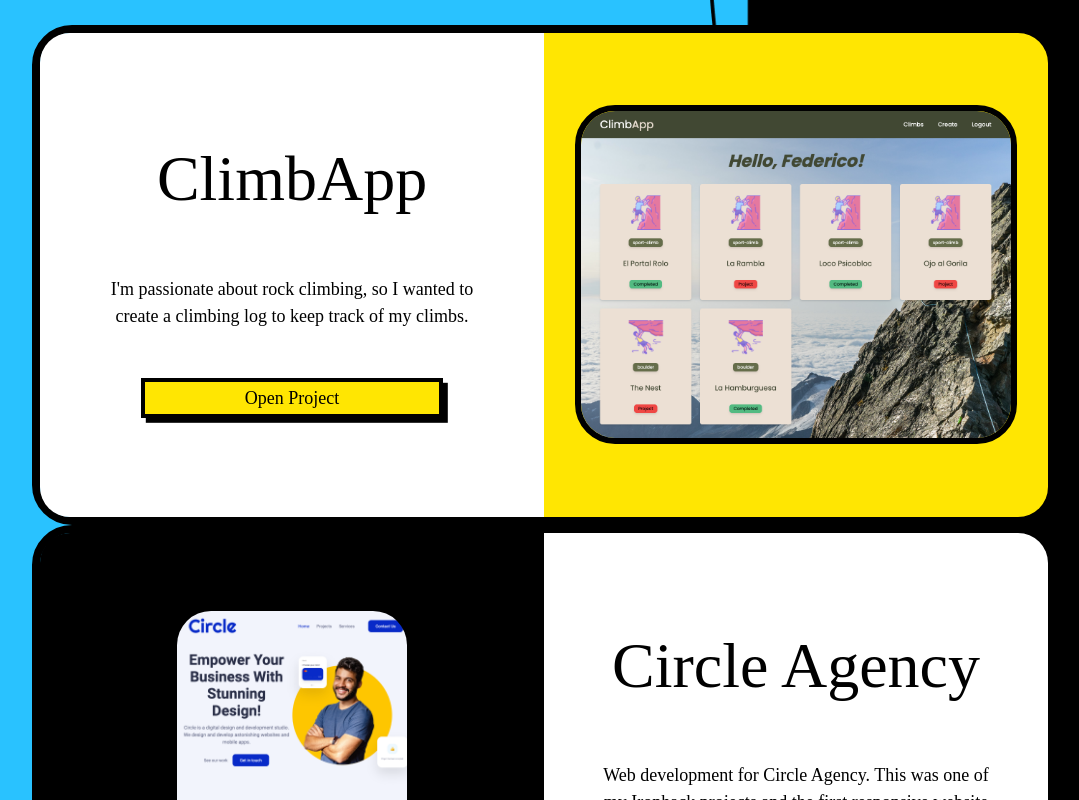
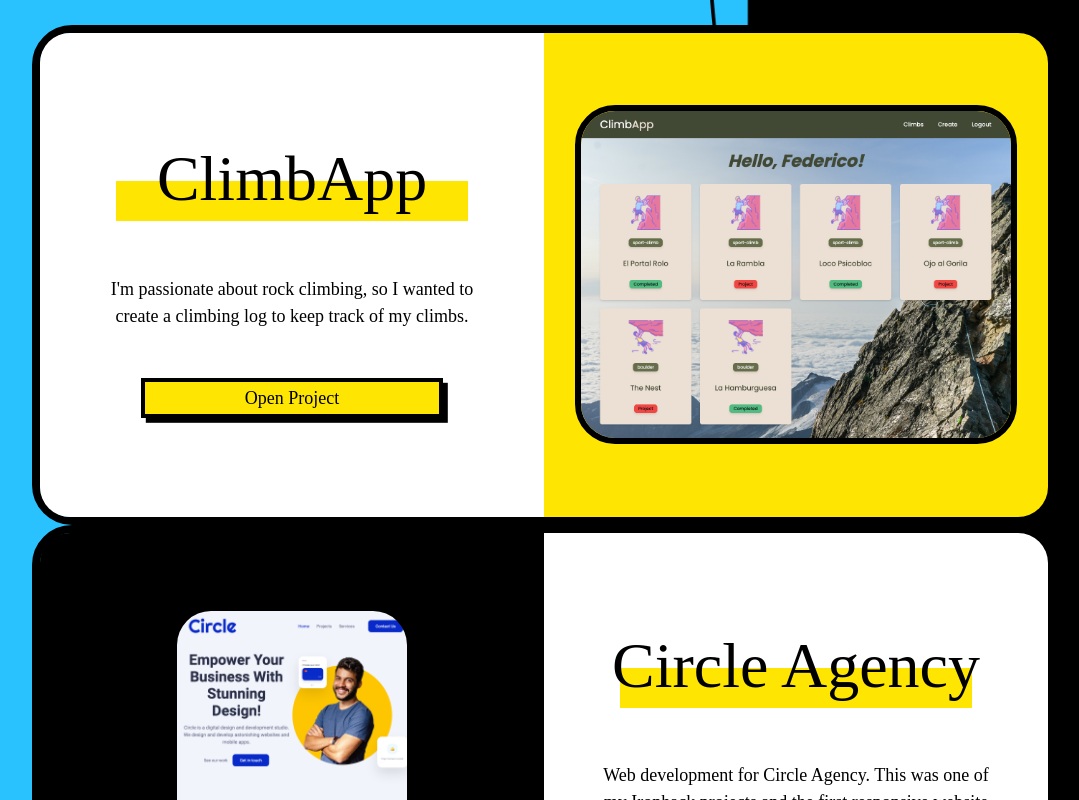
Before and after one commit to FedericoVelez25/Life_Portfolio, a Vue app in the folder bigportfolio/: page /#/ in a window 1280 px wide. Shown: the part 3540-4340 px from the top of the page, without its empty margins (96-1175 px from the left). Built offline with nearby package versions, Linux system fonts and the light colour scheme.

Commit message:
yellow underline added in projects and contact

```diff
--- a/bigportfolio/src/components/pieces/ProjCard.vue
+++ b/bigportfolio/src/components/pieces/ProjCard.vue
@@ -2,7 +2,10 @@
   <div class="containerFlex">
     <div :class="isEven ? 'blackCard' : 'yellowCard'">
       <div :class="isEven ? 'textSideBlack' : 'textSideYellow'">
-        <h2>{{ title }}</h2>
+        <div class="underlineText">
+          <h2>{{ title }}</h2>
+          <div class="underline"></div>
+        </div>
         <p>
           {{ description }}
         </p>
@@ -102,6 +105,25 @@ h2 {
   font-size: 64px;
   padding-left: 2.5%;
   padding-right: 2.5%;
+  z-index: 20;
+}
+
+.underlineText {
+  display: flex;
+  flex-direction: column;
+  align-self: center;
+  position: relative;
+  width: 100%;
+}
+
+.underline {
+  width: 70%;
+  height: 40px;
+  background-color: #ffe602;
+  align-self: center;
+  position: absolute;
+  top: 50px;
+  z-index: 2;
 }
 
 p {
--- a/bigportfolio/src/components/sections/Contact.vue
+++ b/bigportfolio/src/components/sections/Contact.vue
@@ -1,7 +1,10 @@
 <template>
   <article class="contactSctn">
     <section class="textContainer">
-      <h2>Let's Talk!</h2>
+      <div class="underlineText">
+        <h2>Let's Talk!</h2>
+        <div class="underline"></div>
+      </div>
       <p>federico.velezferro@gmail.com</p>
     </section>
     <form class="contactForm" action="submit">
@@ -43,6 +46,21 @@ export default {
 .textContainer {
   display: flex;
   flex-direction: column;
+}
+.underlineText {
+  display: flex;
+  flex-direction: column;
+  position: relative;
+}
+
+.underline {
+  width: 60%;
+  height: 40px;
+  background-color: #ffe602;
+  align-self: center;
+  position: absolute;
+  top: 120px;
+  z-index: -1;
 }
 h2 {
   font-family: "Bubblegum";
```
